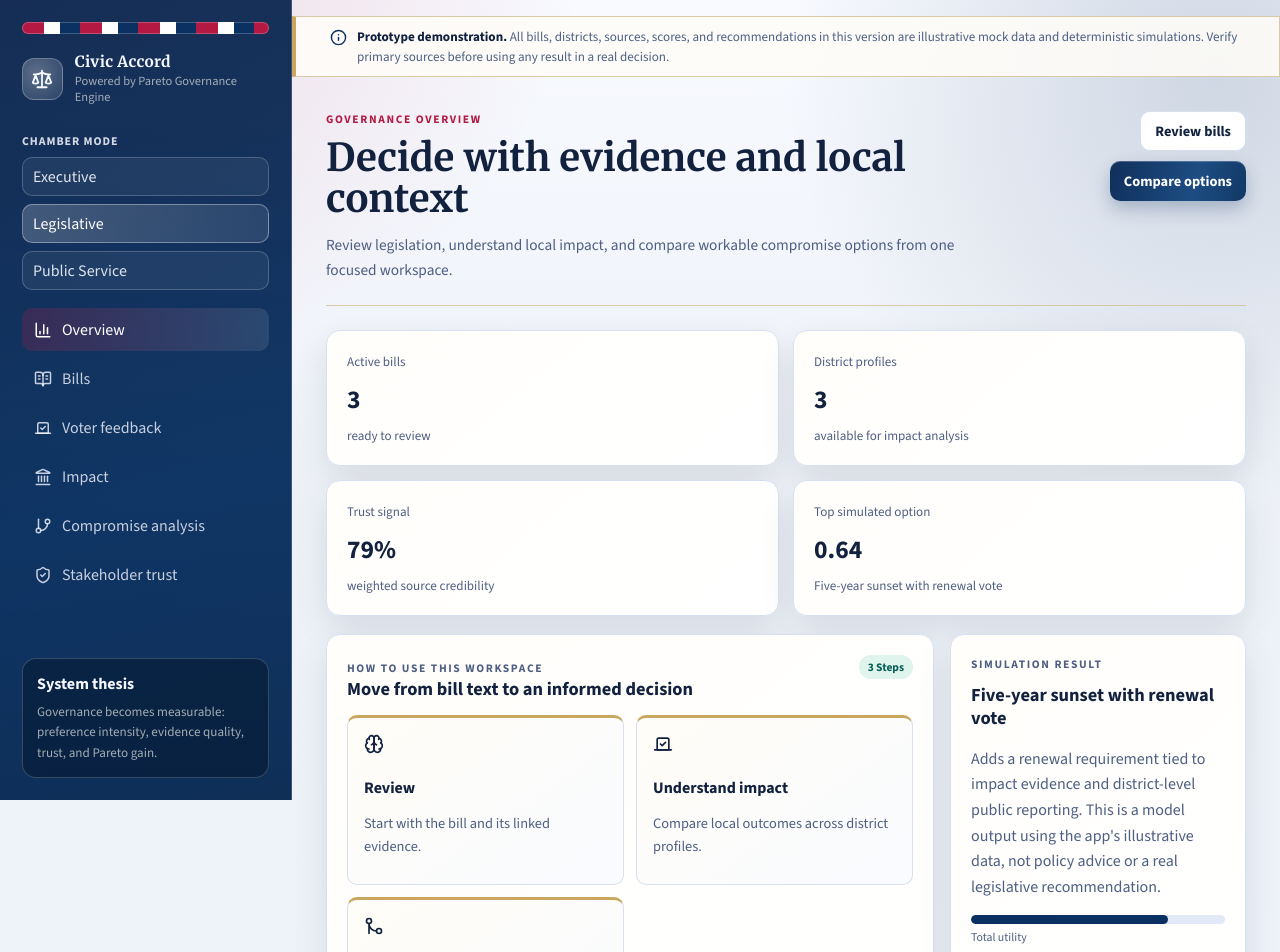
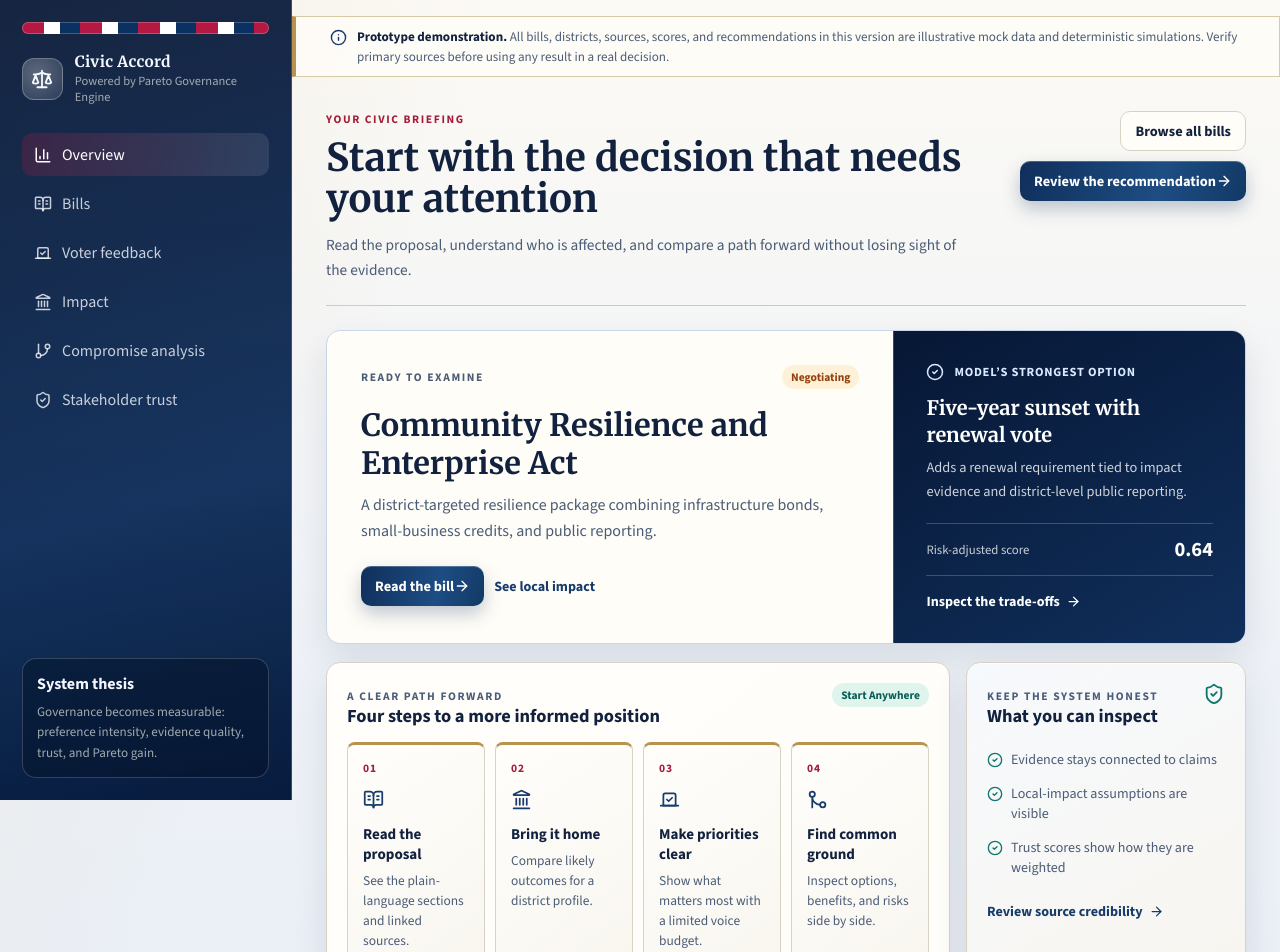
Before and after one commit to aartisr/governance-app, a React (Vite) app: page / in a window 1280 px wide. Shown: the top 952 px of the page. Built offline with nearby package versions, Linux system fonts and the light colour scheme.

Commit message:
fix styles

```diff
--- a/src/components/AppShell.tsx
+++ b/src/components/AppShell.tsx
@@ -3,22 +3,10 @@ import { Info, Menu, Scale, X } from "lucide-react";
 import { useEffect, useState } from "react";
 import { primaryNavigationItems } from "../routes/navigation";
 import { updatePageMetadata } from "../seo";
-import {
-  applyThemeModeToBody,
-  emitThemeChanged,
-  getInitialThemeMode,
-  isThemeMode,
-  THEME_CHANGE_REQUEST_EVENT,
-  THEME_STORAGE_KEY,
-  themeModes,
-  type ThemeMode,
-} from "../theme/theme-mode";
 
 export function AppShell() {
   const pathname = useRouterState({ select: (state) => state.location.pathname });
   const [isNavOpen, setIsNavOpen] = useState(false);
-  const [themeMode, setThemeMode] = useState<ThemeMode>(getInitialThemeMode);
-  const [isThemeAnimating, setIsThemeAnimating] = useState(false);
 
   useEffect(() => {
     setIsNavOpen(false);
@@ -28,38 +16,8 @@ export function AppShell() {
     updatePageMetadata(pathname);
   }, [pathname]);
 
-  useEffect(() => {
-    window.localStorage.setItem(THEME_STORAGE_KEY, themeMode);
-    applyThemeModeToBody(themeMode);
-    emitThemeChanged(themeMode);
-
-    setIsThemeAnimating(true);
-    const timeoutId = window.setTimeout(() => {
-      setIsThemeAnimating(false);
-    }, 360);
-
-    return () => {
-      window.clearTimeout(timeoutId);
-    };
-  }, [themeMode]);
-
-  useEffect(() => {
-    const listener = (event: Event) => {
-      const customEvent = event as CustomEvent<ThemeMode>;
-      if (isThemeMode(customEvent.detail)) {
-        setThemeMode(customEvent.detail);
-      }
-    };
-
-    window.addEventListener(THEME_CHANGE_REQUEST_EVENT, listener);
-
-    return () => {
-      window.removeEventListener(THEME_CHANGE_REQUEST_EVENT, listener);
-    };
-  }, []);
-
   return (
-    <div className={`app-shell theme-${themeMode}${isThemeAnimating ? " theme-animating" : ""}${isNavOpen ? " nav-open" : ""}`}>
+    <div className={`app-shell${isNavOpen ? " nav-open" : ""}`}>
       <button
         type="button"
         className="mobile-nav-toggle"
@@ -90,22 +48,6 @@ export function AppShell() {
             <span>Powered by Pareto Governance Engine</span>
           </div>
         </div>
-
-        <section className="theme-switch" aria-label="Visual theme mode">
-          <p>Chamber mode</p>
-          <div className="theme-switch-buttons" role="group" aria-label="Theme selection">
-            {themeModes.map((mode) => (
-              <button
-                key={mode.id}
-                type="button"
-                className={mode.id === themeMode ? "active" : ""}
-                onClick={() => setThemeMode(mode.id)}
-              >
-                {mode.label}
-              </button>
-            ))}
-          </div>
-        </section>
 
         <nav id="workspace-navigation" className="nav-list" aria-label="Workspace navigation">
           {primaryNavigationItems.map((item) => {
--- a/src/routes/pages/CommandCenterPage.tsx
+++ b/src/routes/pages/CommandCenterPage.tsx
@@ -1,6 +1,6 @@
 import { useQuery } from "@tanstack/react-query";
 import { Link } from "@tanstack/react-router";
-import { Brain, GitMerge, Vote, type LucideIcon } from "lucide-react";
+import { ArrowRight, BookOpenText, CircleCheck, GitMerge, Landmark, ShieldCheck, Vote, type LucideIcon } from "lucide-react";
 import { Badge, Card, Meter, PageHeader, StatCard } from "../../components/ui";
 import { districts, trustParticipants } from "../../data/governance-data";
 import { getGovernanceSnapshot, getRecommendedCompromise, scoreTrust } from "../../services/governance-engine";
@@ -9,67 +9,100 @@ export function CommandCenterPage() {
   const snapshot = useQuery({ queryKey: ["governance-snapshot"], queryFn: getGovernanceSnapshot });
   const recommendation = getRecommendedCompromise();
   const activeBills = snapshot.data?.bills ?? [];
+  const featuredBill = activeBills[0];
   const trustAverage = trustParticipants.reduce((sum, item) => sum + scoreTrust(item), 0) / trustParticipants.length;
 
   return (
     <div className="page">
       <PageHeader
-        eyebrow="Governance overview"
-        title="Decide with evidence and local context"
-        description="Review legislation, understand local impact, and compare workable compromise options from one focused workspace."
+        eyebrow="Your civic briefing"
+        title="Start with the decision that needs your attention"
+        description="Read the proposal, understand who is affected, and compare a path forward without losing sight of the evidence."
         actions={(
           <>
-            <Link to="/bills" className="button secondary">Review bills</Link>
-            <Link to="/compromise" className="button primary">Compare options</Link>
+            <Link to="/bills" className="button secondary">Browse all bills</Link>
+            <Link to="/compromise" className="button primary">Review the recommendation <ArrowRight size={16} /></Link>
           </>
         )}
       />
 
-      <section className="stat-grid">
-        <StatCard label="Active bills" value={snapshot.isPending ? "…" : activeBills.length} detail="ready to review" intent="strong" />
-        <StatCard label="District profiles" value={districts.length} detail="available for impact analysis" />
-        <StatCard label="Trust signal" value={`${Math.round(trustAverage * 100)}%`} detail="weighted source credibility" intent="good" />
-        <StatCard label="Top simulated option" value={recommendation.best.riskAdjustedScore.toFixed(2)} detail={recommendation.amendment?.title} intent="warn" />
+      <section className="decision-brief" aria-labelledby="decision-brief-title">
+        <div className="decision-brief-main">
+          <div className="decision-brief-heading">
+            <p className="eyebrow">Ready to examine</p>
+            <Badge tone="amber">Negotiating</Badge>
+          </div>
+          <h2 id="decision-brief-title">{featuredBill?.title ?? "Loading current bill"}</h2>
+          <p>{featuredBill?.summary ?? "Preparing the current legislative briefing."}</p>
+          <div className="decision-brief-actions">
+            <Link to="/bills" className="button primary">Read the bill <ArrowRight size={16} /></Link>
+            <Link to="/impact" className="brief-text-link">See local impact</Link>
+          </div>
+        </div>
+        <div className="recommendation-brief">
+          <div className="recommendation-brief-label"><CircleCheck size={18} /><span>Model’s strongest option</span></div>
+          <h3>{recommendation.amendment?.title}</h3>
+          <p>{recommendation.amendment?.description}</p>
+          <div className="recommendation-scoreline">
+            <span>Risk-adjusted score</span>
+            <strong>{recommendation.best.riskAdjustedScore.toFixed(2)}</strong>
+          </div>
+          <Link to="/compromise" className="brief-text-link">Inspect the trade-offs <ArrowRight size={15} /></Link>
+        </div>
       </section>
 
-      <section className="dashboard-grid">
-        <Card className="span-2">
+      <section className="homepage-grid">
+        <Card className="journey-card">
           <div className="section-title">
             <div>
-              <p className="eyebrow">How to use this workspace</p>
-              <h2>Move from bill text to an informed decision</h2>
+              <p className="eyebrow">A clear path forward</p>
+              <h2>Four steps to a more informed position</h2>
             </div>
-            <Badge tone="green">3 steps</Badge>
+            <Badge tone="green">Start anywhere</Badge>
           </div>
-          <div className="flow-grid">
+          <div className="journey-grid">
             {([
-              ["Review", "Start with the bill and its linked evidence.", Brain, "/bills"],
-              ["Understand impact", "Compare local outcomes across district profiles.", Vote, "/impact"],
-              ["Compare options", "See which compromise protects the most shared value.", GitMerge, "/compromise"],
-            ] satisfies Array<[string, string, LucideIcon, "/bills" | "/impact" | "/compromise"]>).map(([title, body, IconComponent, path]) => {
+              ["Read the proposal", "See the plain-language sections and linked sources.", BookOpenText, "/bills"],
+              ["Bring it home", "Compare likely outcomes for a district profile.", Landmark, "/impact"],
+              ["Make priorities clear", "Show what matters most with a limited voice budget.", Vote, "/feedback"],
+              ["Find common ground", "Inspect options, benefits, and risks side by side.", GitMerge, "/compromise"],
+            ] satisfies Array<[string, string, LucideIcon, "/bills" | "/feedback" | "/impact" | "/compromise"]>).map(([title, body, IconComponent, path], index) => {
               return (
-                <Link key={title} to={path} className="flow-card">
-                  <IconComponent size={20} />
+                <Link key={title} to={path} className="journey-step">
+                  <span className="journey-step-number">0{index + 1}</span>
+                  <IconComponent size={21} />
                   <strong>{title}</strong>
                   <p>{body}</p>
+                  <span className="journey-step-link">Open <ArrowRight size={14} /></span>
                 </Link>
               );
             })}
           </div>
         </Card>
 
-        <Card>
-          <p className="eyebrow">Simulation result</p>
-          <h2>{recommendation.amendment?.title}</h2>
-          <p>{recommendation.amendment?.description} This is a model output using the app's illustrative data, not policy advice or a real legislative recommendation.</p>
-          <div className="stack">
-            <Meter value={recommendation.best.totalUtility} label="Total utility" />
-            <Meter value={recommendation.best.minimumFactionUtility} label="Minimum faction utility" color="#7c3aed" />
-            <Meter value={recommendation.best.riskAdjustedScore} label="Risk-adjusted score" color="#0f766e" />
+        <Card className="transparency-card" tone="subtle">
+          <div className="section-title">
+            <div>
+              <p className="eyebrow">Keep the system honest</p>
+              <h2>What you can inspect</h2>
+            </div>
+            <ShieldCheck size={22} aria-hidden="true" />
           </div>
+          <ul className="transparency-list">
+            <li><CircleCheck size={16} /> Evidence stays connected to claims</li>
+            <li><CircleCheck size={16} /> Local-impact assumptions are visible</li>
+            <li><CircleCheck size={16} /> Trust scores show how they are weighted</li>
+          </ul>
+          <Link to="/trust" className="brief-text-link">Review source credibility <ArrowRight size={15} /></Link>
         </Card>
       </section>
 
+      <section className="stat-grid homepage-stats" aria-label="Current civic workspace context">
+        <StatCard label="Bills ready to review" value={snapshot.isPending ? "..." : activeBills.length} detail="across the current briefing" intent="strong" />
+        <StatCard label="District perspectives" value={districts.length} detail="available for impact comparison" />
+        <StatCard label="Source trust signal" value={`${Math.round(trustAverage * 100)}%`} detail="weighted credibility context" intent="good" />
+        <StatCard label="Recommendation status" value="Inspectable" detail="a simulation, never a final decision" intent="warn" />
+      </section>
     </div>
   );
 }
--- a/src/routes/pages/ImpactPage.tsx
+++ b/src/routes/pages/ImpactPage.tsx
@@ -35,9 +35,8 @@ export function ImpactPage() {
             </select>
           </label>
         </div>
+        <p className="control-helper">Estimates show the share of residents affected after accounting for local demographics, business density, and rural or urban context.</p>
       </Card>
-
-      <p className="page-helper">Percentages estimate the share of residents affected after accounting for local demographics, business density, and rural or urban context.</p>
 
       <section className="impact-grid">
         {impacts.map((impact) => (
--- a/src/styles.css
+++ b/src/styles.css
@@ -491,6 +491,224 @@ body {
   margin-bottom: 18px;
 }
 
+.homepage-stats {
+  margin-bottom: 0;
+}
+
+.decision-brief {
+  display: grid;
+  grid-template-columns: minmax(0, 1.45fr) minmax(300px, 0.9fr);
+  overflow: hidden;
+  margin-bottom: 18px;
+  border: 1px solid #c9d5e8;
+  border-radius: var(--radius);
+  background: var(--surface);
+  box-shadow: var(--shadow);
+}
+
+.decision-brief-main {
+  padding: clamp(22px, 3vw, 34px);
+}
+
+.decision-brief-heading,
+.recommendation-brief-label,
+.recommendation-scoreline,
+.decision-brief-actions {
+  display: flex;
+  align-items: center;
+  gap: 10px;
+}
+
+.decision-brief-heading {
+  justify-content: space-between;
+}
+
+.decision-brief-heading .eyebrow {
+  margin-bottom: 0;
+}
+
+.decision-brief h2 {
+  max-width: 680px;
+  margin: 18px 0 10px;
+  font-family: "Merriweather", Georgia, serif;
+  font-size: clamp(1.35rem, 2.4vw, 2.15rem);
+  line-height: 1.22;
+}
+
+.decision-brief p {
+  max-width: 710px;
+  margin: 0;
+  color: var(--muted);
+  line-height: 1.62;
+}
+
+.decision-brief-actions {
+  flex-wrap: wrap;
+  margin-top: 22px;
+}
+
+.recommendation-brief {
+  display: flex;
+  flex-direction: column;
+  justify-content: center;
+  border-left: 1px solid rgba(255, 255, 255, 0.18);
+  background: linear-gradient(150deg, var(--sidebar-start), var(--sidebar-mid));
+  color: #ffffff;
+  padding: clamp(22px, 3vw, 32px);
+}
+
+.recommendation-brief-label {
+  color: #d9e9ff;
+  font-size: 0.78rem;
+  font-weight: 800;
+  letter-spacing: 0.06em;
+  text-transform: uppercase;
+}
+
+.recommendation-brief h3 {
+  margin: 14px 0 8px;
+  font-family: "Merriweather", Georgia, serif;
+  font-size: 1.25rem;
+  line-height: 1.32;
+}
+
+.recommendation-brief p {
+  color: rgba(255, 255, 255, 0.8);
+  font-size: 0.9rem;
+}
+
+.recommendation-scoreline {
+  justify-content: space-between;
+  margin: 20px 0 16px;
+  border-block: 1px solid rgba(255, 255, 255, 0.2);
+  padding-block: 12px;
+  color: rgba(255, 255, 255, 0.78);
+  font-size: 0.8rem;
+}
+
+.recommendation-scoreline strong {
+  color: #ffffff;
+  font-size: 1.28rem;
+}
+
+.brief-text-link {
+  display: inline-flex;
+  align-items: center;
+  width: fit-content;
+  gap: 6px;
+  color: var(--accent);
+  font-size: 0.88rem;
+  font-weight: 800;
+}
+
+.recommendation-brief .brief-text-link {
+  color: #ffffff;
+}
+
+.homepage-grid {
+  display: grid;
+  grid-template-columns: minmax(0, 1.7fr) minmax(280px, 0.75fr);
+  gap: 16px;
+  margin-bottom: 18px;
+}
+
+.journey-card,
+.transparency-card {
+  min-width: 0;
+}
+
+.journey-grid {
+  display: grid;
+  grid-template-columns: repeat(4, minmax(0, 1fr));
+  gap: 10px;
+}
+
+.journey-step {
+  position: relative;
+  display: flex;
+  min-height: 205px;
+  flex-direction: column;
+  align-items: flex-start;
+  border: 1px solid var(--line);
+  border-top: 3px solid var(--gold);
+  border-radius: 8px;
+  background: linear-gradient(145deg, #fffefb, var(--surface-2));
+  padding: 15px;
+  transition: border-color 160ms ease, box-shadow 160ms ease, transform 160ms ease;
+}
+
+.journey-step:hover,
+.journey-step:focus-visible {
+  border-color: var(--accent);
+  box-shadow: 0 10px 22px rgba(12, 38, 77, 0.12);
+  transform: translateY(-2px);
+}
+
+.journey-step-number {
+  color: var(--accent-2);
+  font-size: 0.72rem;
+  font-weight: 900;
+  letter-spacing: 0.08em;
+}
+
+.journey-step svg {
+  margin-top: 13px;
+  color: var(--accent);
+}
+
+.journey-step strong {
+  margin-top: 14px;
+  font-size: 0.94rem;
+}
+
+.journey-step p {
+  margin: 7px 0 12px;
+  color: var(--muted);
+  font-size: 0.84rem;
+  line-height: 1.48;
+}
+
+.journey-step-link {
+  display: inline-flex;
+  align-items: center;
+  gap: 5px;
+  margin-top: auto;
+  color: var(--accent);
+  font-size: 0.78rem;
+  font-weight: 800;
+}
+
+.transparency-card {
+  background: linear-gradient(150deg, #f6f9fd, var(--surface-2));
+}
+
+.transparency-card > .section-title > svg {
+  color: var(--green);
+}
+
+.transparency-list {
+  display: grid;
+  gap: 13px;
+  margin: 22px 0;
+  padding: 0;
+  list-style: none;
+}
+
+.transparency-list li {
+  display: flex;
+  align-items: flex-start;
+  gap: 8px;
+  color: var(--muted);
+  font-size: 0.88rem;
+  line-height: 1.45;
+}
+
+.transparency-list svg {
+  flex: 0 0 auto;
+  margin-top: 2px;
+  color: var(--green);
+}
+
 .stat-card p,
 .stat-card span {
   margin: 0;
@@ -966,6 +1184,15 @@ th {
   font-weight: 750;
 }
 
+.control-helper {
+  margin: 16px 0 0;
+  border-top: 1px solid var(--line);
+  padding-top: 12px;
+  color: var(--muted);
+  font-size: 0.84rem;
+  line-height: 1.5;
+}
+
 .impact-grid,
 .trust-grid {
   grid-template-columns: repeat(3, minmax(0, 1fr));
@@ -1131,6 +1358,20 @@ th {
   .table-toolbar input {
     max-width: unset;
   }
+
+  .decision-brief,
+  .homepage-grid {
+    grid-template-columns: 1fr;
+  }
+
+  .recommendation-brief {
+    border-left: 0;
+    border-top: 1px solid rgba(255, 255, 255, 0.18);
+  }
+
+  .journey-grid {
+    grid-template-columns: repeat(2, minmax(0, 1fr));
+  }
 }
 
 @keyframes rise-in {
@@ -1159,6 +1400,14 @@ th {
   .control-grid,
   .matrix {
     grid-template-columns: 1fr;
+  }
+
+  .journey-grid {
+    grid-template-columns: 1fr;
+  }
+
+  .journey-step {
+    min-height: 0;
   }
 
   .span-2 {
```
